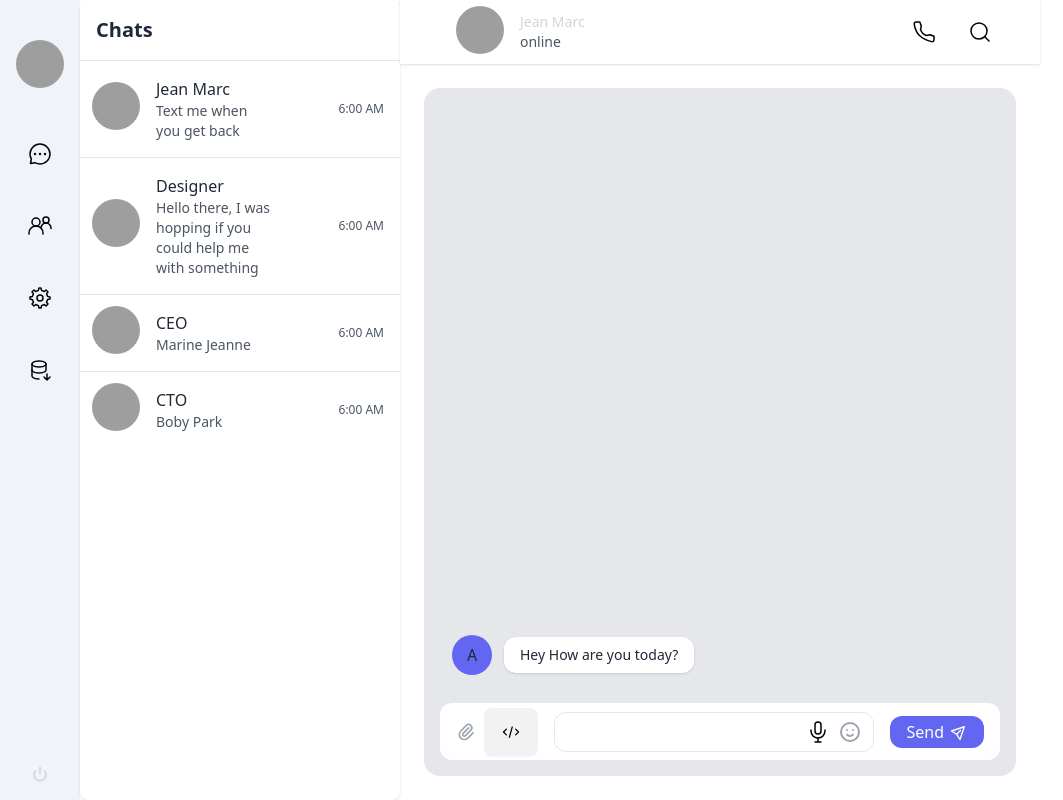
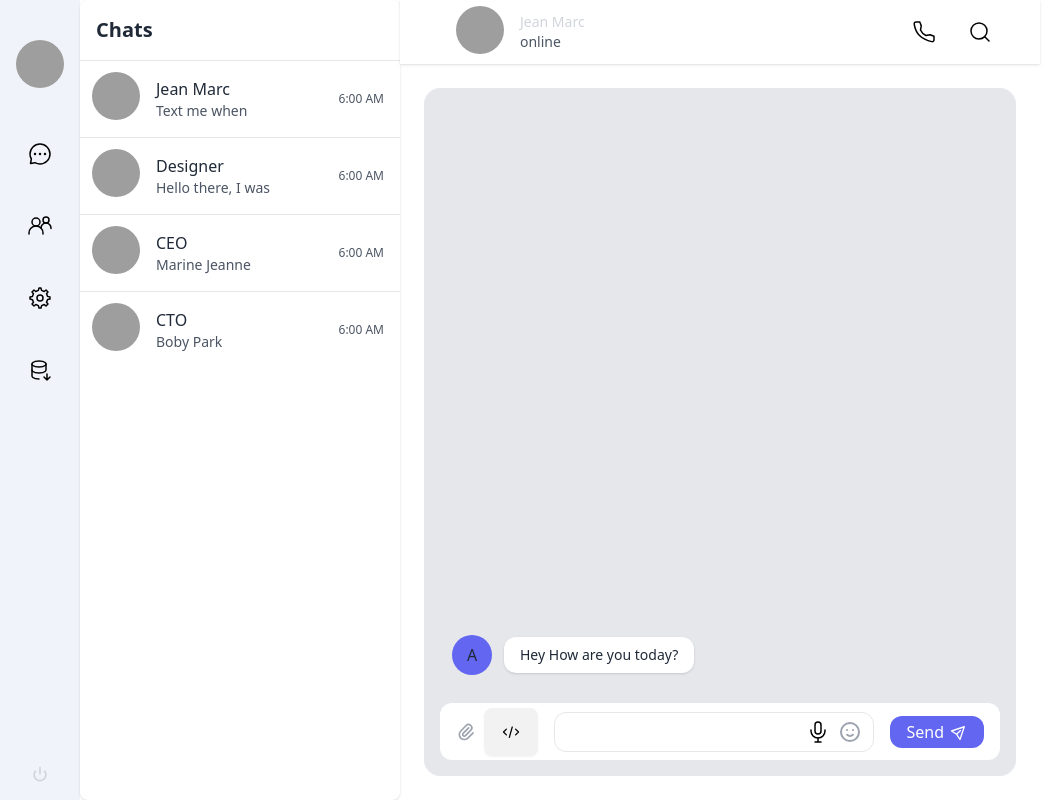
Before and after one commit to Kalze1/DevSync1, a React (Vite) app: page / in a window 1280 px wide. Shown: the whole page, without its empty margins (0-1063 px from the left). Built offline with nearby package versions, Linux system fonts and the light colour scheme; grey boxes are pictures that could not be loaded.

Commit message:
implement make chatbar sample chats only one line

```diff
--- a/src/components/main/chatbar.jsx
+++ b/src/components/main/chatbar.jsx
@@ -21,7 +21,7 @@ const chatbar = () => {
               <div className="font-medium dark:text-white">
                 Jean Marc
               </div>
-              <div className="text-sm text-gray-600 dark:text-gray-200">
+              <div className="  max-h-5 overflow-hidden text-sm text-gray-600 dark:text-gray-200">
                 Text me when you get back
               </div>
             </div>
@@ -42,7 +42,7 @@ const chatbar = () => {
               <div className="font-medium dark:text-white">
                 Designer
               </div>
-              <div className="text-sm text-gray-600 dark:text-gray-200">
+              <div className=" max-h-5 overflow-hidden text-sm  text-gray-600  dark:text-gray-200">
                 Hello there, I was hopping if you could help me with something
               </div>
             </div>
@@ -62,7 +62,7 @@ const chatbar = () => {
               <div className="font-medium dark:text-white">
                 CEO
               </div>
-              <div className="text-sm text-gray-600 dark:text-gray-200">
+              <div className=" max-h-5 overflow-hidden text-sm text-gray-600 dark:text-gray-200">
                 Marine Jeanne
               </div>
             </div>
@@ -82,7 +82,7 @@ const chatbar = () => {
               <div className="font-medium dark:text-white">
                 CTO
               </div>
-              <div className="text-sm text-gray-600 dark:text-gray-200">
+              <div className=" max-h-5 overflow-hidden text-sm text-gray-600 dark:text-gray-200">
                 Boby Park
               </div>
             </div>
```
